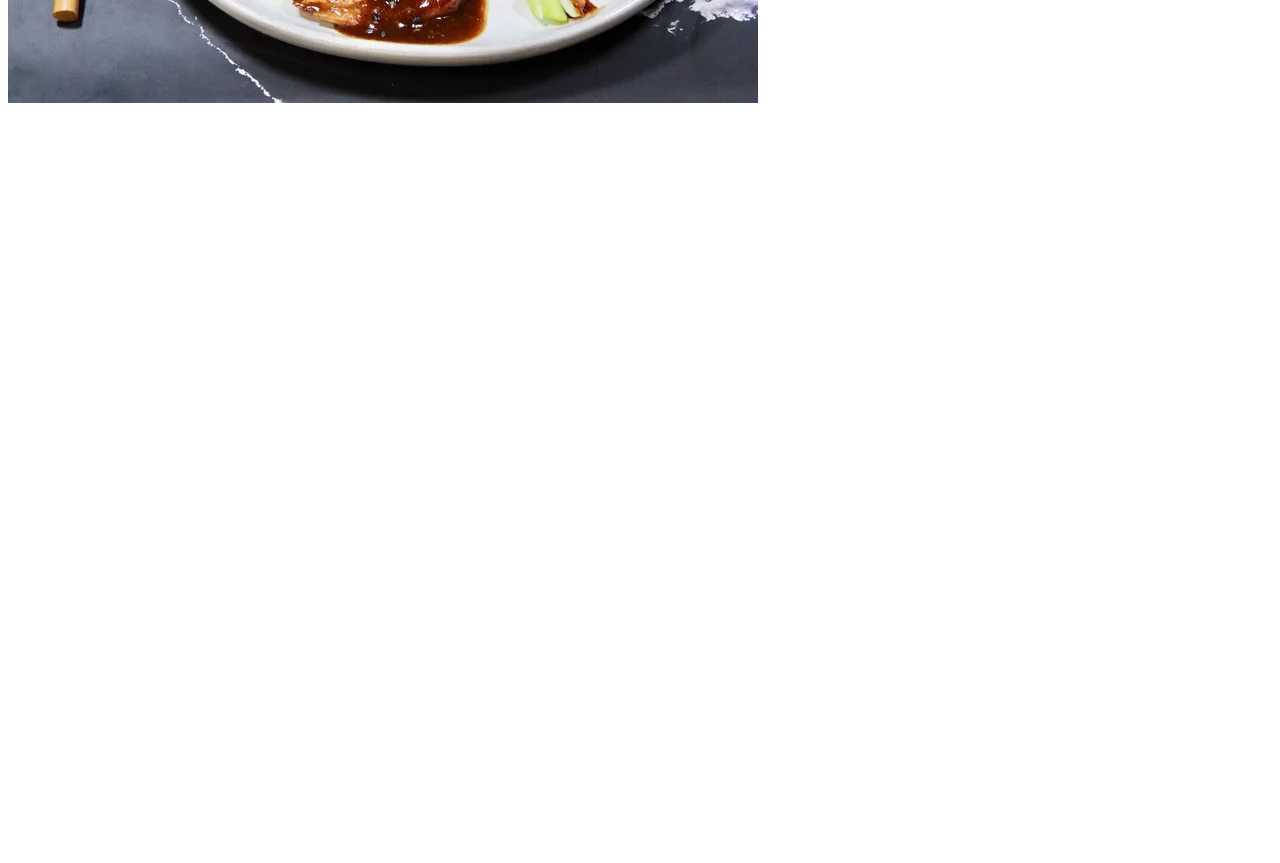
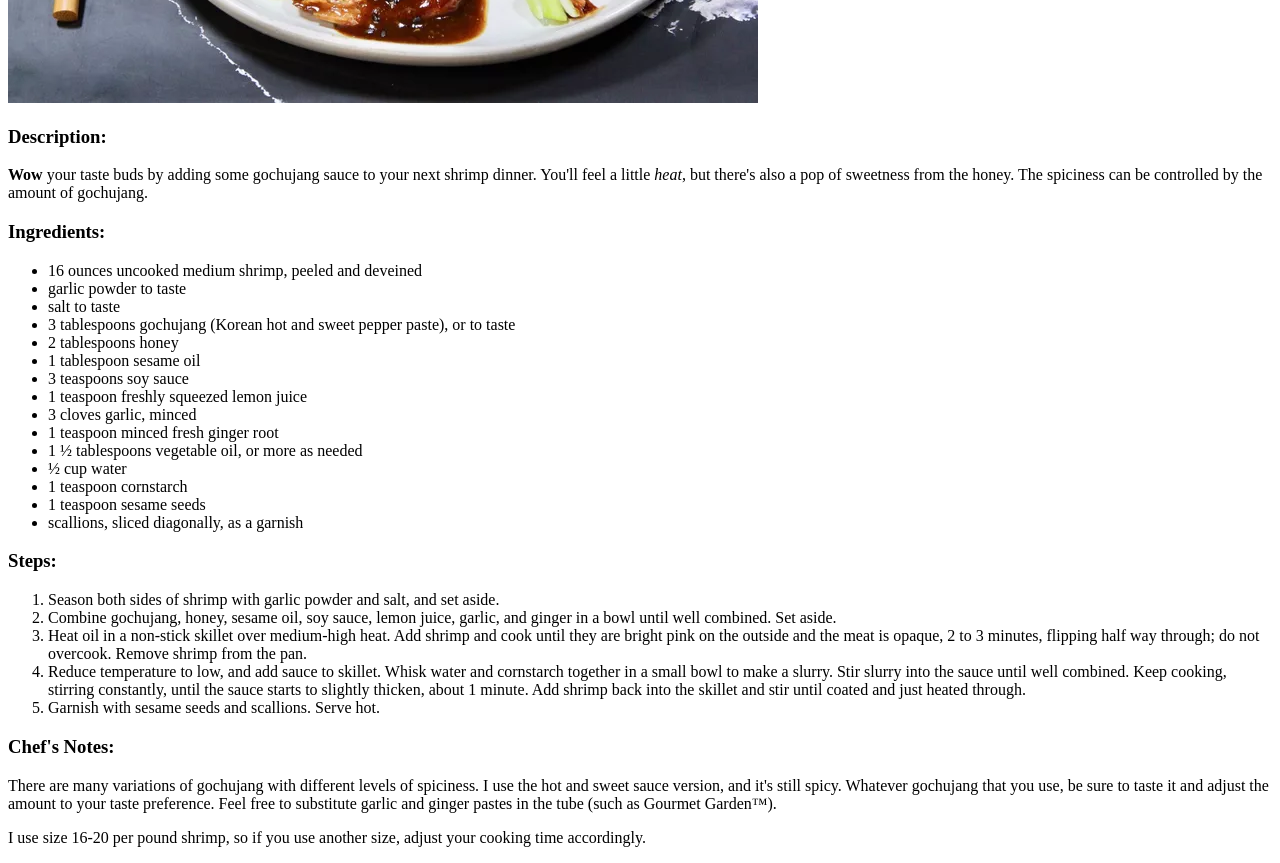
Before and after one commit to GaussWhy/odin-recipes, a plain HTML site: page recipes/shrimp.html in a window 1280 px wide. Shown: the part 540-1403 px from the top of the page. Before the commit the page ends 800 px from the top, so only its background shows below. Drawn offline with Linux system fonts and the light colour scheme.

Commit message:
Edit shrimp.html

```diff
--- a/recipes/shrimp.html
+++ b/recipes/shrimp.html
@@ -10,6 +10,42 @@
 <h1>Gochujang Honey Shrimp</h1>
 <img src="../images/gochujang-honey-shrimp.webp" alt="Gochujang honey shrimp with a side of vegetables">
 
+<h3>Description:</h3>
+<p><strong>Wow</strong> your taste buds by adding some gochujang sauce to your next shrimp dinner. You'll feel a little <em>heat</em>, but there's also a pop of sweetness from the honey. The spiciness can be controlled by the amount of gochujang.</p>
+
+
+<h3>Ingredients:</h3>
+<ul>
+    <li>16 ounces uncooked medium shrimp, peeled and deveined</li>
+    <li>garlic powder to taste</li>
+    <li>salt to taste</li>
+    <li>3 tablespoons gochujang (Korean hot and sweet pepper paste), or to taste</li>
+    <li>2 tablespoons honey</li>
+    <li>1 tablespoon sesame oil</li>
+    <li>3 teaspoons soy sauce</li>
+    <li>1 teaspoon freshly squeezed lemon juice</li>
+    <li>3 cloves garlic, minced</li>
+    <li>1 teaspoon minced fresh ginger root</li>
+    <li>1 ½ tablespoons vegetable oil, or more as needed</li>
+    <li>½ cup water</li>
+    <li>1 teaspoon cornstarch</li>
+    <li>1 teaspoon sesame seeds</li>
+    <li>scallions, sliced diagonally, as a garnish</li>
+</ul>
+
+<h3>Steps:</h3>
+<ol>
+    <li>Season both sides of shrimp with garlic powder and salt, and set aside.</li>
+    <li>Combine gochujang, honey, sesame oil, soy sauce, lemon juice, garlic, and ginger in a bowl until well combined. Set aside.</li>
+    <li>Heat oil in a non-stick skillet over medium-high heat. Add shrimp and cook until they are bright pink on the outside and the meat is opaque, 2 to 3 minutes, flipping half way through; do not overcook. Remove shrimp from the pan.</li>
+    <li>Reduce temperature to low, and add sauce to skillet. Whisk water and cornstarch together in a small bowl to make a slurry. Stir slurry into the sauce until well combined. Keep cooking, stirring constantly, until the sauce starts to slightly thicken, about 1 minute. Add shrimp back into the skillet and stir until coated and just heated through.</li>
+    <li>Garnish with sesame seeds and scallions. Serve hot.</li>
+</ol>
+
+<h3>Chef's Notes:</h3>
+<p>There are many variations of gochujang with different levels of spiciness. I use the hot and sweet sauce version, and it's still spicy. Whatever gochujang that you use, be sure to taste it and adjust the amount to your taste preference. Feel free to substitute garlic and ginger pastes in the tube (such as Gourmet Garden™).</p>
+<p>I use size 16-20 per pound shrimp, so if you use another size, adjust your cooking time accordingly.</p>
+
 </body>
 
 </html>
```
